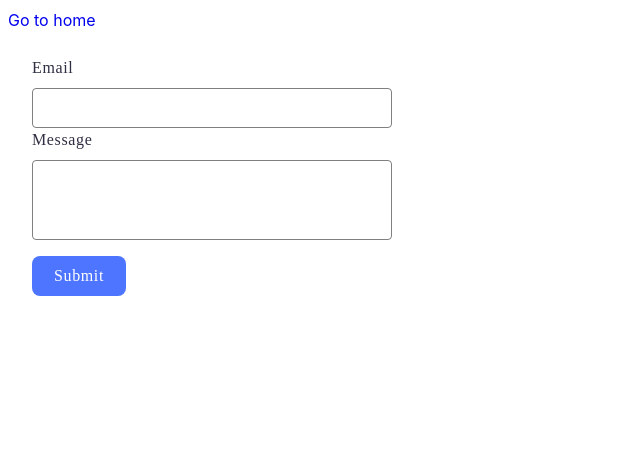
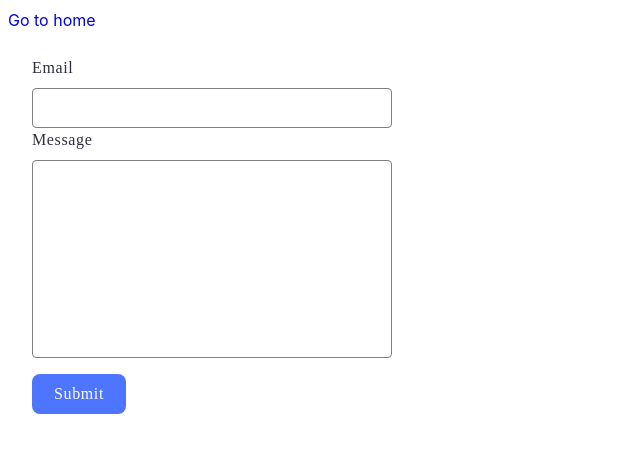
Before and after one commit to vanisimov4/goit-js-hw-09, a website built with Vite: page src/2-form.html in a window 1280 px wide. Shown: the whole page, without its empty margins (0-640 px from the left). Built offline with nearby package versions, Linux system fonts and the light colour scheme.

Commit message:
ImproveHTMLCSS

```diff
--- a/src/2-form.html
+++ b/src/2-form.html
@@ -11,14 +11,14 @@
     <section>
       <a href="./index.html">Go to home</a>
 
-      <form class="submit-form">
+      <form class="feedback-form" autocomplete="off">
         <label>
           Email
-          <input class="submit-form-input" type="email" name="email" />
+          <input type="email" name="email" autofocus />
         </label>
         <label>
           Message
-          <textarea class="submit-form-input textarea" name="message"></textarea>
+          <textarea name="message" rows="8"></textarea>
         </label>
         <button type="submit">Submit</button>
       </form>
--- a/src/css/2-form.css
+++ b/src/css/2-form.css
@@ -1,10 +1,10 @@
-.submit-form {
+.feedback-form {
   display: flex;
   flex-direction: column;
   padding: 24px;
 }
 
-.submit-form label {
+.feedback-form label {
   display: flex;
   flex-direction: column;
   align-items: flex-start;
@@ -18,7 +18,8 @@
   letter-spacing: 0.04em;
 }
 
-.submit-form-input {
+.feedback-form input,
+textarea {
   width: 360px;
   height: 40px;
   border-radius: 4px;
@@ -34,16 +35,17 @@
   letter-spacing: 0.04em;
 }
 
-.submit-form-input:hover {
+.feedback-form input:hover,
+textarea:hover {
   border: 1px solid #000;
 }
 
-.textarea {
-  height: 80px;
+.feedback-form textarea {
+  height: auto;
   resize: none;
 }
 
-.submit-form button {
+.feedback-form button {
   width: 94px;
   height: 40px;
   display: flex;
@@ -64,6 +66,6 @@
   letter-spacing: 0.04em;
 }
 
-.submit-form button:hover {
+.feedback-form button:hover {
   background-color: #6c8cff;
 }
```
